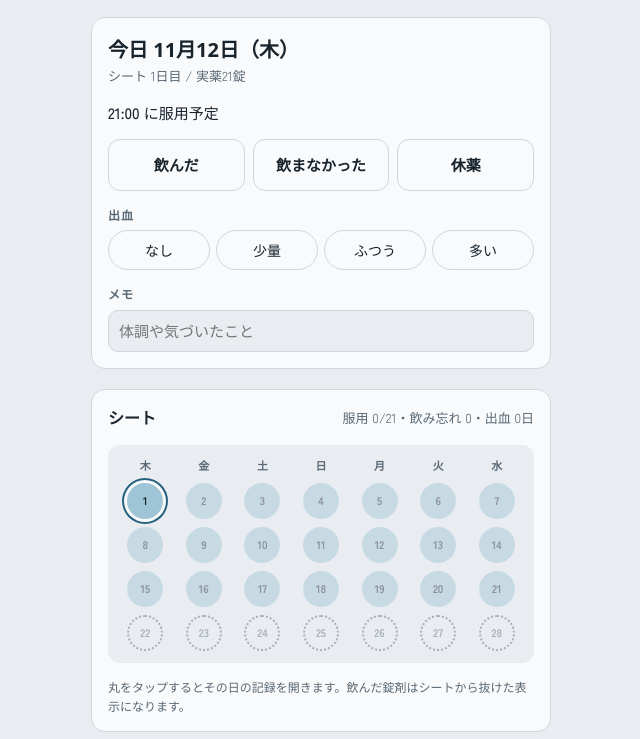
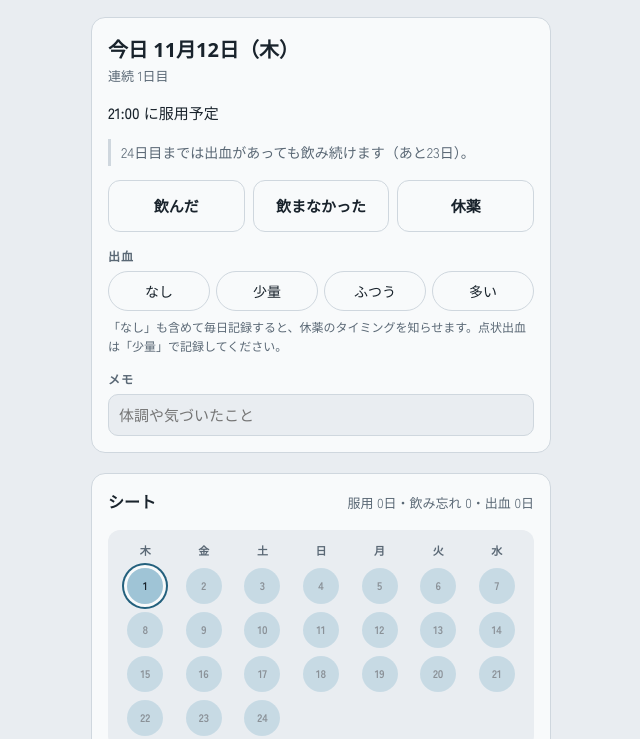
Before and after one commit to saraotsuka-byte/pill, a plain HTML site: page index.html in a window 1280 px wide. Shown: the part 61-800 px from the top of the page, without its empty margins (319-959 px from the left). Drawn offline with Linux system fonts and the light colour scheme; a web font is replaced by a local one.

Commit message:
Add continuous-until-bleeding mode for flexible regimens
Day count and breaks are derived from the records: take through day 24,
then a 4-day break after three bleeding days in a row or at day 120.

Co-Authored-By: Claude Fable 5.2 <noreply@anthropic.com>
Claude-Session: https://claude.ai/code/session_01X2Q9WD1p98Lg6oBqp7oxUS

```diff
--- a/index.html
+++ b/index.html
@@ -52,6 +52,9 @@ main[inert]{opacity:.55}
 #dayDate{font-family:var(--display);font-size:20px;font-weight:700}
 #dayStatus{font-weight:500}
 #dayStatus.warn{color:var(--warn);font-weight:700}
+#dayGuide{font-size:14px;border-left:3px solid var(--line);padding:2px 0 2px 10px;color:var(--muted)}
+#dayGuide.strong{border-left-color:var(--rest);color:var(--ink);font-weight:700}
+.seg button.suggest{border-color:var(--rest);border-style:dashed}
 .link{background:none;border:0;padding:4px 0;color:var(--accent);font-weight:700;font-size:13px;text-decoration:underline;text-underline-offset:3px}
 .seg{display:grid;grid-template-columns:repeat(3,1fr);gap:8px}
 .seg button{min-height:52px;border-radius:12px;border:1.5px solid var(--line);background:transparent;font-weight:700;font-size:15px;padding:6px 4px}
@@ -133,6 +136,7 @@ summary{font-family:var(--display);font-weight:700;font-size:16px;cursor:pointer
         <button class="link" id="toToday" type="button" hidden>今日に戻る</button>
       </div>
       <div id="dayStatus"></div>
+      <div id="dayGuide" hidden></div>
       <div class="seg" id="pillBtns" role="group" aria-label="服用の記録">
         <button type="button" data-p="t" aria-pressed="false">飲んだ</button>
         <button type="button" data-p="m" aria-pressed="false">飲まなかった</button>
@@ -146,6 +150,7 @@ summary{font-family:var(--display);font-weight:700;font-size:16px;cursor:pointer
           <button type="button" data-bl="2" aria-pressed="false">ふつう</button>
           <button type="button" data-bl="3" aria-pressed="false">多い</button>
         </div>
+        <span class="note" id="bleedHint" hidden>「なし」も含めて毎日記録すると、休薬のタイミングを知らせます。点状出血は「少量」で記録してください。</span>
       </div>
       <label class="field"><span class="label">メモ</span>
         <input type="text" id="memo" maxlength="200" placeholder="体調や気づいたこと" autocomplete="off">
@@ -155,7 +160,7 @@ summary{font-family:var(--display);font-weight:700;font-size:16px;cursor:pointer
     <section class="card" aria-labelledby="sheetH">
       <div class="row"><h2 id="sheetH">シート</h2><span class="sub" id="sheetStats"></span></div>
       <div class="sheet" id="sheet"></div>
-      <p class="note">丸をタップするとその日の記録を開きます。飲んだ錠剤はシートから抜けた表示になります。</p>
+      <p class="note" id="sheetNote"></p>
     </section>
 
     <section class="card" aria-labelledby="monthTitle">
@@ -182,6 +187,7 @@ summary{font-family:var(--display);font-weight:700;font-size:16px;cursor:pointer
         <label class="field"><span class="label">飲む時刻</span><input type="time" id="sTime"></label>
         <label class="field"><span class="label">ピルの種類</span>
           <select id="sPreset">
+            <option value="flex">出血が続くまで連続服用（ヤーズフレックス）</option>
             <option value="21-7">21錠 ＋ 7日休薬</option>
             <option value="21-7p">28錠（実薬21 ＋ 偽薬7）</option>
             <option value="24-4">28錠（実薬24 ＋ 偽薬4）</option>
@@ -192,8 +198,8 @@ summary{font-family:var(--display);font-weight:700;font-size:16px;cursor:pointer
           <label class="field"><span class="label">実薬の日数</span><input type="number" id="sActive" min="1" max="365" inputmode="numeric"></label>
           <label class="field"><span class="label">休薬の日数</span><input type="number" id="sRest" min="0" max="14" inputmode="numeric"></label>
         </div>
-        <label class="field"><span class="label">いまのシートを始めた日</span><input type="date" id="sStart"></label>
-        <button type="button" class="btn ghost" id="newSheet">今日から新しいシートを始める</button>
+        <label class="field"><span class="label">いまの周期（シート）を飲み始めた日</span><input type="date" id="sStart"></label>
+        <button type="button" class="btn ghost" id="newSheet">今日を1日目にして数え直す</button>
 
         <div class="how">
           <h2>バックアップ</h2>
@@ -243,7 +249,7 @@ summary{font-family:var(--display);font-weight:700;font-size:16px;cursor:pointer
   function jp(s){ var d=parse(s); return (d.getMonth()+1)+"月"+d.getDate()+"日（"+WD[d.getDay()]+"）"; }
 
   // ---------- state ----------
-  var state = { settings:{ time:"21:00", start:today(), active:21, rest:7, preset:"21-7" }, months:{} };
+  var state = { settings:{ time:"21:00", start:today(), active:21, rest:7, preset:"flex" }, months:{} };
   var hasSettings = false, ready = false, mode = "loading";
   var sel = null;                       // null = follow today
   var viewYM = today().slice(0,7);
@@ -261,11 +267,50 @@ summary{font-family:var(--display);font-weight:700;font-size:16px;cursor:pointer
     persist("m-"+ym);
     renderAll();
   }
+  // Flexible regimen: take through day 24 whatever happens; from day 25, three bleeding days in a row
+  // (or reaching day 120) lead to a 4-day break. Cycles are derived from the records, not from a fixed length.
+  var FLEX={min:24, bleed:3, max:120, rest:4}, memo=null;
+  function isFlex(){ return state.settings.preset==="flex"; }
+  function flexCycles(){
+    if(memo) return memo;
+    var t=today(), first=state.settings.start, out=[], guard=0;
+    while(first<=t && guard++<400){
+      var bs=null;
+      for(var n=0;;n++){
+        var d=addDays(first,n);
+        if(n>=FLEX.max){ bs=d; break; }
+        if(d>t) break;
+        if(getRec(d).p==="b"){ bs=d; break; }
+      }
+      out.push({first:first, bs:bs});
+      if(!bs) break;
+      first=addDays(bs,FLEX.rest);
+    }
+    return (memo=out);
+  }
   function cyc(ds){
     var s=state.settings, n=diff(s.start, ds);
     if(n<0) return null;
-    var L=s.active+s.rest, i=n%L;
-    return { i:i, rest:i>=s.active, first:addDays(ds,-i) };
+    if(!isFlex()){ var L=s.active+s.rest, i=n%L; return { i:i, rest:i>=s.active, first:addDays(ds,-i), active:s.active, restLen:s.rest }; }
+    var cs=flexCycles(), c=null;
+    for(var k=0;k<cs.length;k++){ if(cs[k].first<=ds) c=cs[k]; }
+    if(!c) return null;
+    var j=diff(c.first, ds), act=c.bs?diff(c.first,c.bs):null;
+    if(act!==null && j>=act+FLEX.rest) return null;
+    return { i:j, rest:act!==null && j>=act, first:c.first, active:act, restLen:FLEX.rest, flex:true, bs:c.bs };
+  }
+  function streak(ds,c){ var k=0, d=ds; while(d>=c.first && diff(c.first,d)>=FLEX.min && getRec(d).bl>0){ k++; d=addDays(d,-1); } return k; }
+  function guide(ds,c){
+    if(!c || !c.flex) return null;
+    if(c.rest) return { text:"休薬 "+(c.i-c.active+1)+"日目 / "+FLEX.rest+"日。"+jp(addDays(c.bs,FLEX.rest))+" から、出血が続いていても服用を再開します。" };
+    var n=c.i+1, k=streak(ds,c), ky=c.i>0?streak(addDays(ds,-1),c):0;
+    if(ky>=FLEX.bleed) return { text:"出血が"+ky+"日続いています。今日から"+FLEX.rest+"日間の休薬に入るタイミングです。", strong:true, suggest:true };
+    if(n>=FLEX.max) return { text:"連続"+FLEX.max+"日に達しました。明日から"+FLEX.rest+"日間休薬です。", strong:true };
+    if(k>=FLEX.bleed) return { text:"出血が"+k+"日続きました。明日から"+FLEX.rest+"日間休薬です。", strong:true };
+    if(n<FLEX.min) return { text:FLEX.min+"日目までは出血があっても飲み続けます（あと"+(FLEX.min-n)+"日）。" };
+    if(n===FLEX.min) return { text:"今日で"+FLEX.min+"日目です。明日以降、出血が"+FLEX.bleed+"日続いたら休薬に入ります。" };
+    if(k>0) return { text:"出血が"+k+"日続いています。あと"+(FLEX.bleed-k)+"日続いたら"+FLEX.rest+"日間休薬です。", strong:true };
+    return { text:"出血が"+FLEX.bleed+"日続くまで飲み続けます（最長"+FLEX.max+"日、あと"+(FLEX.max-n)+"日）。" };
   }
 
   // ---------- storage ----------
@@ -348,23 +393,26 @@ summary{font-family:var(--display);font-weight:700;font-size:16px;cursor:pointer
   }
 
   // ---------- render ----------
-  function renderAll(){ renderDay(); renderSheet(); renderMonth(); }
+  function renderAll(){ memo=null; renderDay(); renderSheet(); renderMonth(); }
 
   function renderDay(){
     var ds=cur(), t=today(), r=getRec(ds), c=cyc(ds), s=state.settings;
     $("dayDate").textContent=(ds===t?"今日 ":"")+jp(ds);
     $("toToday").hidden=(ds===t);
-    $("dayCycle").textContent = !c ? "シート開始日より前" : c.rest ? "休薬 "+(c.i-s.active+1)+"日目 / "+s.rest+"日" : "シート "+(c.i+1)+"日目 / 実薬"+s.active+"錠";
+    $("dayCycle").textContent = !c ? "開始日より前" : c.rest ? "休薬 "+(c.i-c.active+1)+"日目 / "+c.restLen+"日" : c.flex ? "連続 "+(c.i+1)+"日目" : "シート "+(c.i+1)+"日目 / 実薬"+s.active+"錠";
+    var g=guide(ds,c), ge=$("dayGuide");
+    ge.hidden=!g; ge.textContent=g?g.text:""; ge.className=(g&&g.strong)?"strong":"";
+    $("bleedHint").hidden=!isFlex();
     var st=$("dayStatus"), warn=false, msg;
     if(r.p==="t") msg="飲みました"+(r.at?"（"+r.at+"）":"");
     else if(r.p==="m") msg="飲みませんでした";
     else if(r.p==="b") msg="休薬日として記録しました";
+    else if(c && c.rest) msg="休薬期間です";
     else if(ds!==t) msg="記録がありません";
-    else if(c && c.rest) msg="休薬期間です";
     else if(nowHM()>=s.time){ msg=s.time+" を過ぎています。まだ記録がありません"; warn=true; }
     else msg=s.time+" に服用予定";
     st.textContent=msg; st.className=warn?"warn":"";
-    Array.prototype.forEach.call($("pillBtns").children, function(b){ b.setAttribute("aria-pressed", String(b.dataset.p===r.p)); });
+    Array.prototype.forEach.call($("pillBtns").children, function(b){ b.setAttribute("aria-pressed", String(b.dataset.p===r.p)); b.classList.toggle("suggest", !!(g && g.suggest && !r.p && b.dataset.p==="b")); });
     Array.prototype.forEach.call($("bleedBtns").children, function(b){ b.setAttribute("aria-pressed", String(r.bl!==undefined && +b.dataset.bl===r.bl)); });
     var memo=$("memo");
     if(document.activeElement!==memo) memo.value=r.memo||"";
@@ -376,11 +424,13 @@ summary{font-family:var(--display);font-weight:700;font-size:16px;cursor:pointer
   function renderSheet(){
     var s=state.settings, t=today(), ds=cur(), c=cyc(ds) || cyc(t), el=$("sheet");
     if(!c){ el.innerHTML='<span class="sub" style="grid-column:1/-1">シート開始日がまだ先です。設定で開始日を確認してください。</span>'; $("sheetStats").textContent=""; return; }
-    var L=s.active+s.rest, html="", taken=0, missed=0, bleed=0, startWd=parse(c.first).getDay();
+    var open=c.flex && c.active===null, dayNo=diff(c.first,t)+1;
+    var act=open ? Math.max(FLEX.min, dayNo) : c.active, L=act+(open?0:c.restLen);
+    var html="", taken=0, missed=0, bleed=0, startWd=parse(c.first).getDay();
     for(var w=0;w<7;w++) html+='<span class="wd">'+WD[(startWd+w)%7]+'</span>';
     for(var i=0;i<L;i++){
       var d=addDays(c.first,i), r=getRec(d), cls="slot";
-      if(i>=s.active) cls+=" rest";
+      if(i>=act) cls+=" rest";
       if(r.p) cls+=" "+r.p;
       if(d===t) cls+=" today";
       if(d===ds && d!==t) cls+=" sel";
@@ -389,7 +439,10 @@ summary{font-family:var(--display);font-weight:700;font-size:16px;cursor:pointer
       html+='<button type="button" class="'+cls+'" data-d="'+d+'" aria-label="'+lab+'"'+(d>t?" disabled":"")+'>'+(glyph(r.p)||(i+1))+bleedDot(r)+'</button>';
     }
     el.innerHTML=html;
-    $("sheetStats").textContent="服用 "+taken+"/"+s.active+"・飲み忘れ "+missed+"・出血 "+bleed+"日";
+    $("sheetStats").textContent=(c.flex ? "服用 "+taken+"日" : "服用 "+taken+"/"+s.active)+"・飲み忘れ "+missed+"・出血 "+bleed+"日";
+    $("sheetNote").textContent = c.flex
+      ? FLEX.min+"日目までは出血があっても服用します。"+(FLEX.min+1)+"日目以降に出血が"+FLEX.bleed+"日続くか、連続"+FLEX.max+"日に達したら、"+FLEX.rest+"日間休薬します。休薬を始める日に「休薬」を押すと、4日後から次の周期を数え直します。"
+      : "丸をタップするとその日の記録を開きます。飲んだ錠剤はシートから抜けた表示になります。";
   }
 
   function renderMonth(){
```
